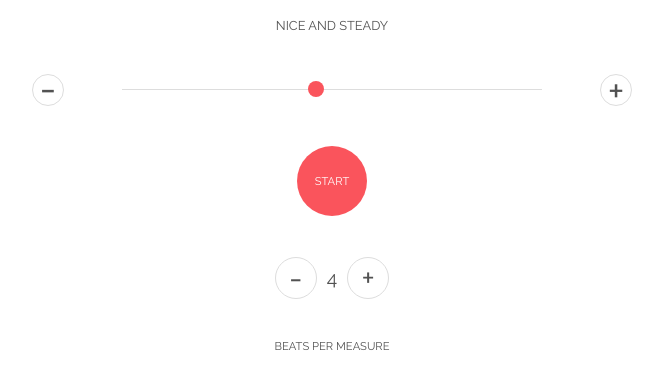
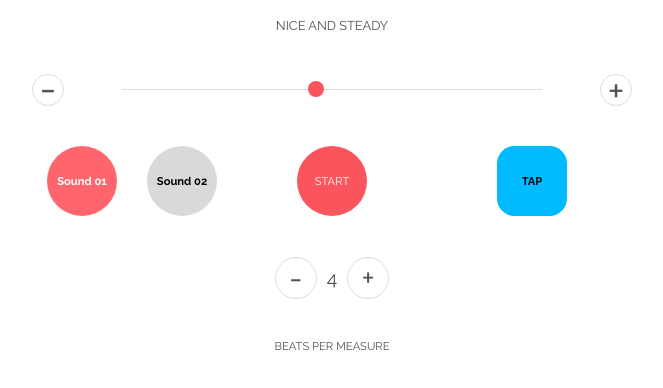
Before and after one commit to thareeqroshan/JSMetronome, a plain HTML site: page index.html in a window 1280 px wide. Shown: the part 272-660 px from the top of the page, without its empty margins (308-971 px from the left). Drawn offline with Linux system fonts and the light colour scheme.

Commit message:
Added sound selection and tap tempo prototype

```diff
--- a/app.js
+++ b/app.js
@@ -10,6 +10,9 @@ const startStopButton = document.querySelector(".start-stop");
 const subtractBeatsButton = document.querySelector(".subtract-beats");
 const addBeatsButton = document.querySelector(".add-beats");
 const measureCount = document.querySelector(".measure-count");
+const soundSelector01 = document.querySelector(".sound-selector-01");
+const soundSelector02 = document.querySelector(".sound-selector-02");
+const tapTempoButton = document.querySelector(".tap-tempo-button");
 
 const clickLower = new Audio(
   "https://github.com/thareeqroshan/JSMetronome/raw/main/click_lower.mp3"
@@ -19,13 +22,39 @@ const clickUpper = new Audio(
 );
 clickLower.preload = "auto";
 
+let clicks = [clickLower, clickUpper];
+
 let bpm = 140;
 let beatsPerMeasure = 4;
 let tempoTextString = "Medium";
 let isRunning = false;
 let count = 0;
+let selectedSound = 1;
+let timeSinceLastTap = 0;
+soundSelector01.classList.add("selected");
 const metronome = new Timer(playClick, 60000 / bpm, { immediate: true });
 updateMetronome();
+
+soundSelector01.addEventListener("click", () => {
+  selectedSound = 1;
+  soundSelector01.classList.add("selected");
+  soundSelector02.classList.remove("selected");
+});
+
+soundSelector02.addEventListener("click", () => {
+  selectedSound = 2;
+  soundSelector02.classList.add("selected");
+  soundSelector01.classList.remove("selected");
+});
+
+tapTempoButton.addEventListener("click", () => {
+  let currentTime = Date.now();
+  let timeBetweenTaps = currentTime - timeSinceLastTap;
+  timeSinceLastTap = currentTime;
+  bpm = Math.floor(60000 / timeBetweenTaps);
+  validateTempo();
+  updateMetronome();
+});
 
 decreaseTempoButton.addEventListener("click", () => {
   bpm--;
@@ -100,12 +129,15 @@ function playClick() {
   if (count === beatsPerMeasure) {
     count = 0;
   }
-  if (count === 0) {
-    clickLower.play();
-    clickLower.currentTime = 0;
-  } else {
-    clickUpper.play();
-    clickUpper.currentTime = 0;
-  }
+  // if (count === 0) {
+  //   clickLower.play();
+  //   clickLower.currentTime = 0;
+  // } else {
+  //   clickUpper.play();
+  //   clickUpper.currentTime = 0;
+  // }
+
+  clicks[selectedSound - 1].play();
+  clicks[selectedSound - 1].currentTime = 0;
   count++;
 }
--- a/index.html
+++ b/index.html
@@ -20,7 +20,14 @@
           <input type="range" min="20" max="280" step="1" class="slider" />
           <div class="adjust-tempo-btn increase-tempo">+</div>
         </div>
-        <div class="start-stop">START</div>
+        <div class="transport-bar">
+          <div class="sound-selectors">
+            <div class="sound-selector-01">Sound 01</div>
+            <div class="sound-selector-02">Sound 02</div>
+          </div>
+          <div class="start-stop">START</div>
+          <div class="tap-tempo-button">TAP</div>
+        </div>
         <div class="measures">
           <div class="subtract-beats stepper">-</div>
           <div class="measure-count">4</div>
--- a/styles.css
+++ b/styles.css
@@ -115,6 +115,75 @@ input[type="range"]::-moz-range-track {
   background: #ddd;
 }
 
+.transport-bar {
+  display: flex;
+  justify-content: center;
+}
+
+.sound-selectors {
+  display: flex;
+  justify-content: space-between;
+  width: 200px;
+}
+
+.sound-selectors div:hover {
+  background: #ff656c;
+}
+
+.sound-selector-01 {
+  width: 70px;
+  height: 70px;
+  font-size: 0.7em;
+  text-align: center;
+  background: #222222;
+  border-radius: 50%;
+  color: #fff;
+  line-height: 70px;
+  margin: 0 auto;
+  cursor: pointer;
+  font-weight: bold;
+}
+
+.sound-selector-02 {
+  width: 70px;
+  height: 70px;
+  font-size: 0.7em;
+  text-align: center;
+  background: #d9d9d9;
+  border-radius: 50%;
+  color: #070707;
+  line-height: 70px;
+  margin: 0 auto;
+  cursor: pointer;
+  font-weight: bold;
+}
+
+.tap-tempo-button {
+  width: 70px;
+  height: 70px;
+  font-size: 0.7em;
+  text-align: center;
+  background: #00bbff;
+  border-radius: 25%;
+  color: #070707;
+  line-height: 70px;
+  margin: 0 auto;
+  cursor: pointer;
+  font-weight: bold;
+}
+
+.tap-tempo-button:hover {
+  background: #3a7a91;
+}
+
+.sound-selector-01.selected {
+  background: #ff656c;
+}
+
+.sound-selector-02.selected {
+  background: #ff656c;
+}
+
 .start-stop {
   width: 70px;
   height: 70px;
```
